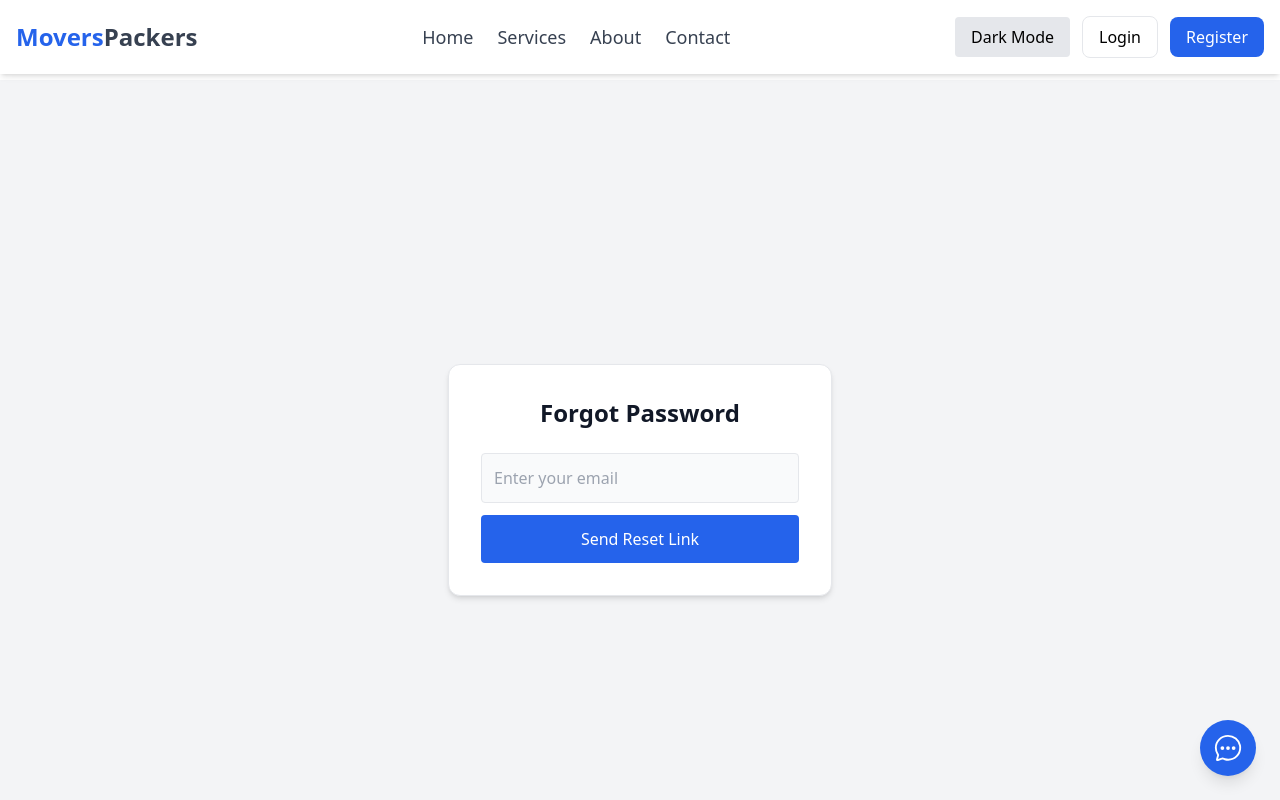
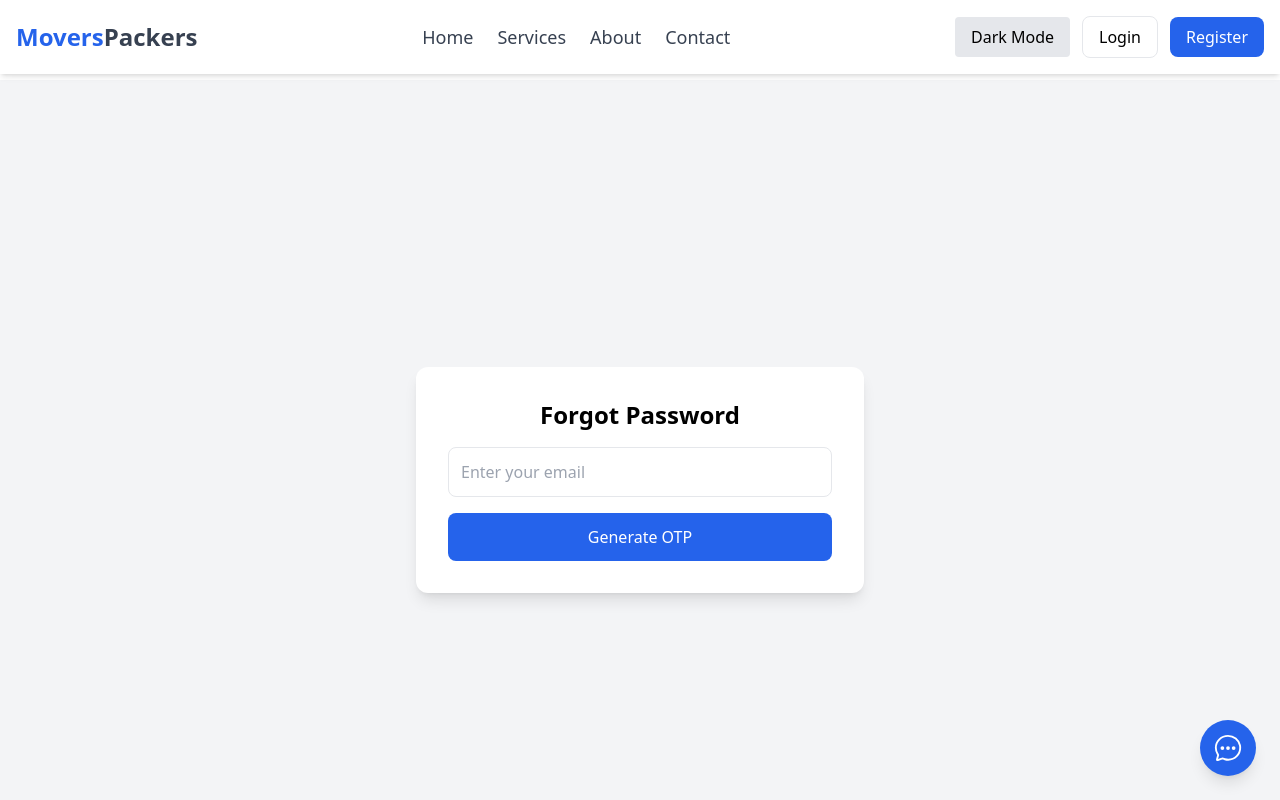
Before and after one commit to vasmiya-shirin/movers-and-packers-frontend, a React (Vite) app: page /forgot-password in a window 1280 px wide. Shown: the top 800 px of the page. Built offline with nearby package versions, Linux system fonts and the light colour scheme.

Commit message:
changes in forgot password

```diff
--- a/src/features/auth/pages/ForgotPassword.jsx
+++ b/src/features/auth/pages/ForgotPassword.jsx
@@ -1,38 +1,44 @@
 import { useState } from "react";
+import { useNavigate } from "react-router-dom";
 import API from "../../../api/api";
 
-const ForgotPassword = () => {
+export default function ForgotPassword() {
   const [email, setEmail] = useState("");
-  const [message, setMessage] = useState("");
-  const [loading, setLoading] = useState(false);
+  const [msg, setMsg] = useState("");
+  const [otp, setOtp] = useState(""); // optional, for testing
+  const navigate = useNavigate();
 
-  const submitEmail = async (e) => {
+  const handleSubmit = async (e) => {
     e.preventDefault();
-    setLoading(true);
-
     try {
       const res = await API.post("/users/forgot-password", { email });
-      setMessage(res.data.message);
+
+      // Save OTP for testing
+      setOtp(res.data.otp);
+
+      setMsg("OTP generated! Navigating to verify OTP...");
+
+      // Navigate to Verify OTP page after 1-2 seconds
+      setTimeout(() => {
+        navigate("/verify-otp", {
+          state: { email, otp: res.data.otp }, // pass email and OTP for testing
+        });
+      }, 1000);
     } catch (err) {
-      setMessage(err.response?.data?.message || "Something went wrong");
+      setMsg(err.response?.data?.message || "Something went wrong");
     }
-
-    setLoading(false);
   };
 
   return (
-    <div className="min-h-screen flex justify-center items-center bg-gray-100 dark:bg-gray-900 transition-all">
-      <div className="bg-white dark:bg-gray-800 p-8 rounded-xl shadow-md w-96 border dark:border-gray-700">
+    <div className="flex justify-center items-center h-screen bg-gray-100 px-4">
+      <div className="bg-white p-8 rounded-xl shadow-lg w-full max-w-md">
+        <h2 className="text-2xl font-bold text-center mb-4">Forgot Password</h2>
 
-        <h2 className="text-2xl font-bold mb-6 text-center text-gray-900 dark:text-white">
-          Forgot Password
-        </h2>
-
-        <form onSubmit={submitEmail}>
+        <form onSubmit={handleSubmit}>
           <input
             type="email"
             placeholder="Enter your email"
-            className="w-full p-3 border rounded mb-3 bg-gray-50 dark:bg-gray-700 dark:border-gray-600 dark:text-white"
+            className="w-full border p-3 rounded-lg mb-4"
             value={email}
             onChange={(e) => setEmail(e.target.value)}
             required
@@ -40,21 +46,20 @@ const ForgotPassword = () => {
 
           <button
             type="submit"
-            disabled={loading}
-            className="w-full bg-blue-600 dark:bg-blue-700 text-white py-3 rounded hover:bg-blue-700 dark:hover:bg-blue-800 transition disabled:opacity-50"
+            className="w-full bg-blue-600 text-white p-3 rounded-lg hover:bg-blue-700"
           >
-            {loading ? "Sending..." : "Send Reset Link"}
+            Generate OTP
           </button>
         </form>
 
-        {message && (
-          <p className="text-center mt-4 text-gray-700 dark:text-gray-300">
-            {message}
+        {msg && <p className="text-center mt-4 text-green-600">{msg}</p>}
+
+        {otp && (
+          <p className="text-center mt-2 text-gray-700 font-bold">
+            OTP (for testing): {otp}
           </p>
         )}
       </div>
     </div>
   );
-};
-
-export default ForgotPassword;
+}
--- a/src/features/auth/pages/ResetPassword.jsx
+++ b/src/features/auth/pages/ResetPassword.jsx
@@ -1,80 +1,60 @@
-import { useState } from "react";
+import { useLocation, useNavigate } from "react-router-dom";
+import { useState, useEffect } from "react";
 import API from "../../../api/api";
-import { useParams, useNavigate } from "react-router-dom";
 
-const ResetPassword = () => {
-  const { token } = useParams();
-  const [password, setPassword] = useState("");
-  const [confirmPass, setConfirmPass] = useState("");
-  const [message, setMessage] = useState("");
-  const [loading, setLoading] = useState(false);
+export default function ResetPassword() {
+  const { state } = useLocation();
   const navigate = useNavigate();
 
-  const resetPass = async (e) => {
+  const resetToken = state?.resetToken;
+
+  const [newPassword, setNewPassword] = useState("");
+  const [msg, setMsg] = useState("");
+
+  // ✅ FIX — Redirect only inside useEffect()
+  useEffect(() => {
+    if (!resetToken) {
+      navigate("/forgot-password");
+    }
+  }, [resetToken, navigate]);
+
+  const handleSubmit = async (e) => {
     e.preventDefault();
+    try {
+      await API.post("/users/reset-password", {
+        resetToken,
+        newPassword,
+      });
 
-    if (password !== confirmPass) {
-      setMessage("Passwords do not match");
-      return;
-    }
-
-    setLoading(true);
-
-    try {
-      const res = await API.post(`/users/reset-password/${token}`, {
-        password,
-      });
-      setMessage("Password reset successfully!");
+      setMsg("Password updated successfully!");
       setTimeout(() => navigate("/login"), 1500);
     } catch (err) {
-      setMessage(err.response?.data?.message || "Invalid or expired token");
+      setMsg(err.response?.data?.message || "Error resetting password");
     }
-
-    setLoading(false);
   };
 
   return (
-    <div className="min-h-screen flex justify-center items-center bg-gray-100 dark:bg-gray-900 transition-all">
-      <div className="bg-white dark:bg-gray-800 p-8 rounded-xl shadow-md w-96 border dark:border-gray-700">
+    <div className="flex justify-center items-center h-screen bg-gray-100 px-4">
+      <div className="bg-white p-8 rounded-xl shadow-lg w-full max-w-md">
+        <h2 className="text-2xl font-bold text-center mb-4">Reset Password</h2>
 
-        <h2 className="text-2xl font-bold mb-6 text-center text-gray-900 dark:text-white">
-          Reset Password
-        </h2>
-
-        <form onSubmit={resetPass}>
+        <form onSubmit={handleSubmit}>
           <input
             type="password"
-            placeholder="New Password"
-            className="w-full p-3 border rounded mb-3 bg-gray-50 dark:bg-gray-700 dark:border-gray-600 dark:text-white"
-            onChange={(e) => setPassword(e.target.value)}
+            placeholder="Enter new password"
+            className="w-full border p-3 rounded-lg mb-4 focus:ring-2 focus:ring-blue-500"
+            value={newPassword}
+            onChange={(e) => setNewPassword(e.target.value)}
             required
           />
 
-          <input
-            type="password"
-            placeholder="Confirm New Password"
-            className="w-full p-3 border rounded mb-3 bg-gray-50 dark:bg-gray-700 dark:border-gray-600 dark:text-white"
-            onChange={(e) => setConfirmPass(e.target.value)}
-            required
-          />
-
-          <button
-            type="submit"
-            disabled={loading}
-            className="w-full bg-green-600 dark:bg-green-700 text-white py-3 rounded hover:bg-green-700 dark:hover:bg-green-800 transition disabled:opacity-50"
-          >
-            {loading ? "Updating..." : "Reset Password"}
+          <button className="w-full bg-purple-600 text-white p-3 rounded-lg hover:bg-purple-700 transition">
+            Reset Password
           </button>
         </form>
 
-        {message && (
-          <p className="text-center mt-4 text-gray-700 dark:text-gray-300">
-            {message}
-          </p>
-        )}
+        {msg && <p className="text-center mt-4 text-green-600">{msg}</p>}
       </div>
     </div>
   );
-};
-
-export default ResetPassword;
+}
--- /dev/null
+++ b/src/features/auth/pages/VerifyOTP.jsx
@@ -0,0 +1,66 @@
+import { useLocation, useNavigate } from "react-router-dom";
+import { useState, useEffect } from "react";
+import API from "../../../api/api";
+
+export default function VerifyOTP() {
+  const { state } = useLocation();
+  const navigate = useNavigate();
+  const email = state?.email;
+  const testOtp = state?.otp; // OTP from previous page (for testing)
+
+  const [otp, setOtp] = useState(testOtp || "");
+  const [msg, setMsg] = useState("");
+
+  // Redirect if email is missing
+  useEffect(() => {
+    if (!email) navigate("/forgot-password");
+  }, [email, navigate]);
+
+  const handleSubmit = async (e) => {
+    e.preventDefault();
+    try {
+      const res = await API.post("/users/verify-otp", { email, otp });
+
+      navigate("/reset-password", {
+        state: { resetToken: res.data.resetToken, email },
+      });
+    } catch (err) {
+      setMsg(err.response?.data?.message || "Invalid or expired OTP");
+    }
+  };
+
+  return (
+    <div className="flex justify-center items-center h-screen bg-gray-100 px-4">
+      <div className="bg-white p-8 rounded-xl shadow-lg w-full max-w-md">
+        <h2 className="text-2xl font-bold text-center mb-4">Verify OTP</h2>
+
+        <form onSubmit={handleSubmit}>
+          <input
+            type="text"
+            maxLength="6"
+            placeholder="Enter OTP"
+            className="w-full border p-3 rounded-lg mb-4"
+            value={otp}
+            onChange={(e) => setOtp(e.target.value)}
+            required
+          />
+
+          <button
+            type="submit"
+            className="w-full bg-green-600 text-white p-3 rounded-lg hover:bg-green-700"
+          >
+            Verify
+          </button>
+        </form>
+
+        {msg && <p className="text-center mt-4 text-red-600">{msg}</p>}
+
+        {testOtp && (
+          <p className="text-center mt-2 text-gray-700">
+            OTP (for testing): {testOtp}
+          </p>
+        )}
+      </div>
+    </div>
+  );
+}
```
Also changed, not shown: src/routes/router.jsx (+6 -1 lines).
